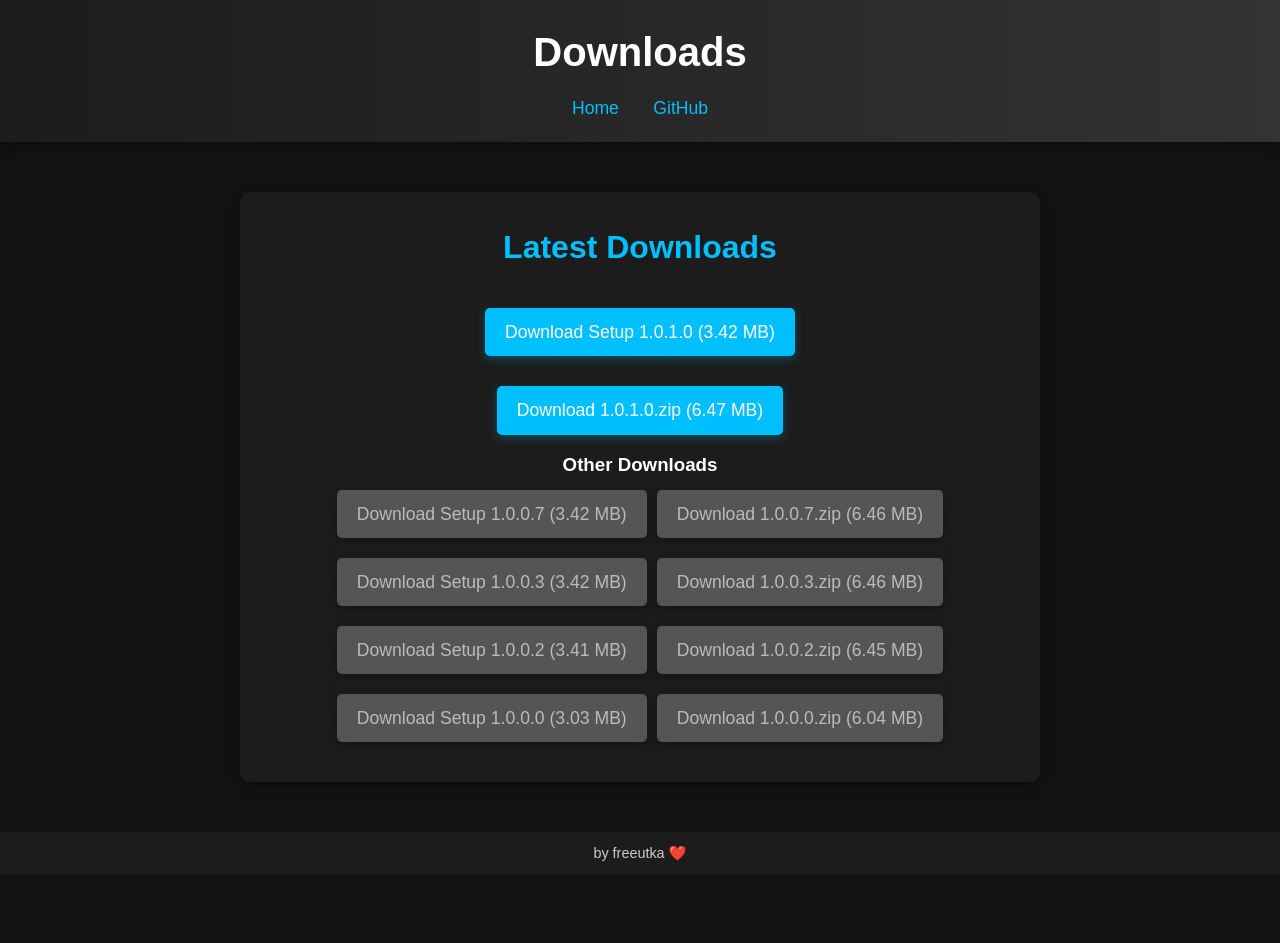
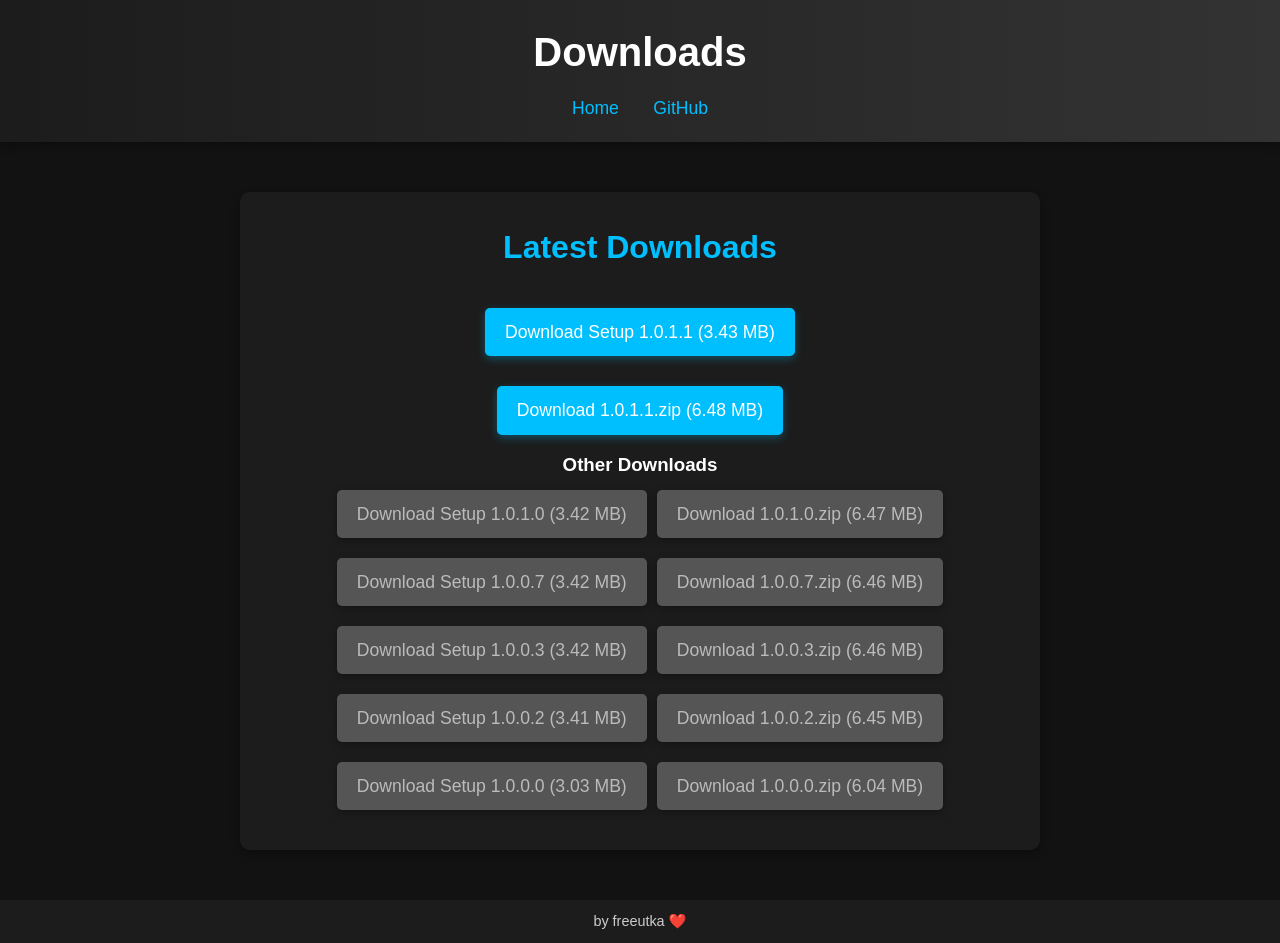
Before and after one commit to freeutka/CodeWRD, a Jekyll site: the page downloads.html, which Jekyll copies as it is, in a window 1280 px wide. Built offline with Jekyll 4.4.1, drawn with Linux system fonts in a browser that asks for light colours; before the commit the page ends 900 px from its top, so only the background shows below that.

```diff
--- a/downloads.html
+++ b/downloads.html
@@ -22,16 +22,20 @@
     <div class="downloads-container">
       <h2>Latest Downloads</h2>
       <div class="download-item">
-        <a href="https://github.com/freeutka/CodeWRD/raw/refs/heads/main/CodeWRD_1.0.1.0.exe" download class="download-button">
-          Download Setup 1.0.1.0 (3.42 MB)
+        <a href="https://github.com/freeutka/CodeWRD/raw/refs/heads/main/CodeWRD_1.0.1.1.exe" download class="download-button">
+          Download Setup 1.0.1.1 (3.43 MB)
         </a>
       </div>
       <div class="download-item">
-        <a href="https://github.com/freeutka/CodeWRD/raw/refs/heads/main/builds/1.0.1.0.zip" download class="download-button">
-          Download 1.0.1.0.zip (6.47 MB)
+        <a href="https://github.com/freeutka/CodeWRD/raw/refs/heads/main/builds/1.0.1.1.zip" download class="download-button">
+          Download 1.0.1.1.zip (6.48 MB)
         </a>
       </div>
       <h3>Other Downloads</h3>
+      <div class="button-row">
+        <a href="https://github.com/freeutka/CodeWRD/raw/refs/heads/main/old_setups/CodeWRD_1.0.1.0.exe" class="download-disabled">Download Setup 1.0.1.0 (3.42 MB)</a>
+        <a href="https://github.com/freeutka/CodeWRD/raw/refs/heads/main/builds/1.0.1.0.zip" class="download-disabled">Download 1.0.1.0.zip (6.47 MB)</a>
+      </div>
       <div class="button-row">
         <a href="https://github.com/freeutka/CodeWRD/raw/refs/heads/main/old_setups/CodeWRD_1.0.0.7.exe" class="download-disabled">Download Setup 1.0.0.7 (3.42 MB)</a>
         <a href="https://github.com/freeutka/CodeWRD/raw/refs/heads/main/builds/1.0.0.7.zip" class="download-disabled">Download 1.0.0.7.zip (6.46 MB)</a>
--- a/updater.xml
+++ b/updater.xml
@@ -1,7 +1,7 @@
 <?xml version="1.0" encoding="UTF-8"?>
 <item>
-  <version>1.0.1.0</version>
-  <url>https://github.com/freeutka/CodeWRD/raw/refs/heads/main/builds/1.0.1.0.zip</url>
+  <version>1.0.1.1</version>
+  <url>https://github.com/freeutka/CodeWRD/raw/refs/heads/main/builds/1.0.1.1.zip</url>
   <changelog>https://codewrd.freeutka.xyz/changelog</changelog>
-  <mandatory minVersion="1.0.0.0">true</mandatory>
+  <mandatory minVersion="1.0.1.1">true</mandatory>
 </item>
```
Also changed, not shown: changelog.md, 4 other files.
